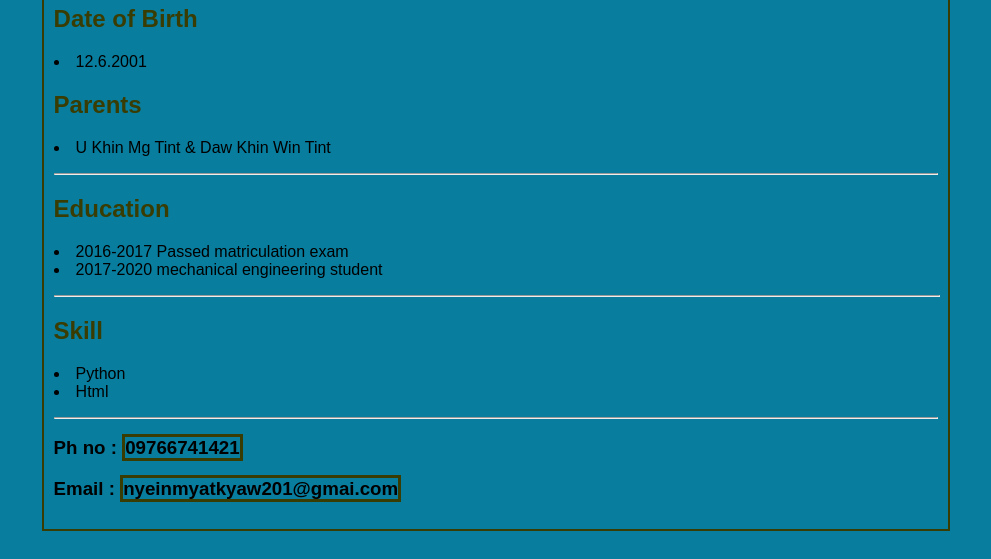
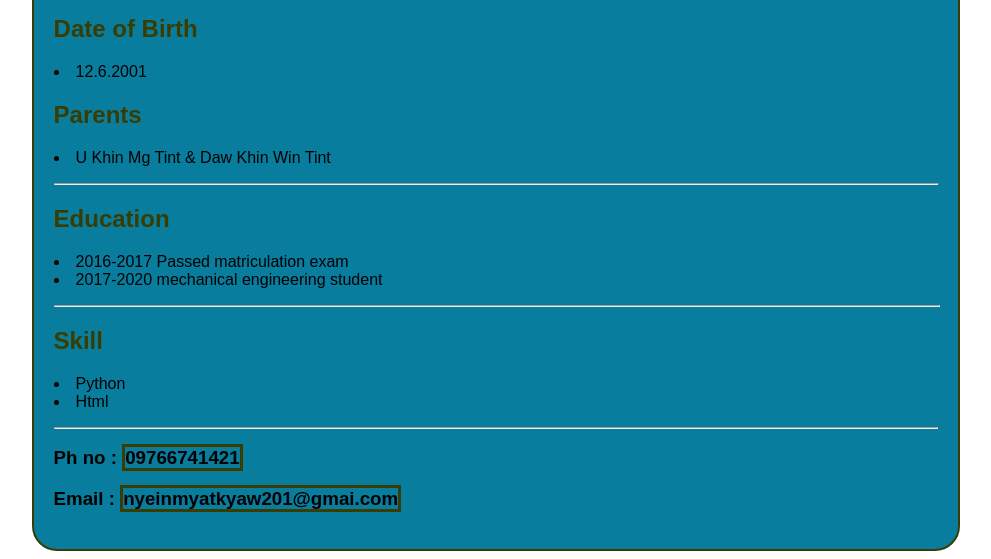
Before and after one commit to nyeinmyatkyaw201/my_portfolio, a plain HTML site: page index.html in a window 1280 px wide. Shown: the part 594-1153 px from the top of the page, without its empty margins (144-1135 px from the left). Drawn offline with Linux system fonts and the light colour scheme.

Commit message:
change_border

```diff
--- a/index.html
+++ b/index.html
@@ -13,8 +13,13 @@
     <meta name="viewport" content="width=device-width, initial-scale=1.0">
     <title>nyeinmyatkyaw</title>
 </head>
-<body   style="background-color:rgb(8, 125, 158); font-family: Arial, Helvetica, sans-serif;">
-    <div style="width: 70%; height: auto; border: 2px solid rgb(57, 61, 4); margin: 0 auto;">
+<bod>
+    <div style=" border-radius: 25px;
+    border: 2px solid rgb(57, 61, 4);;
+    padding: 20px;
+    width: 70%;
+    height: 90%; solid rgb(57, 61, 4); margin: 0 auto;
+    background-color:rgb(8, 125, 158); font-family: Arial, Helvetica, sans-serif;">
     <center>
         <h1 >My portfolio</h1>
         <img src="./image/IMG_1300.JPG" alt="Nyein Myat Kyaw" width="200" height="200"
```
